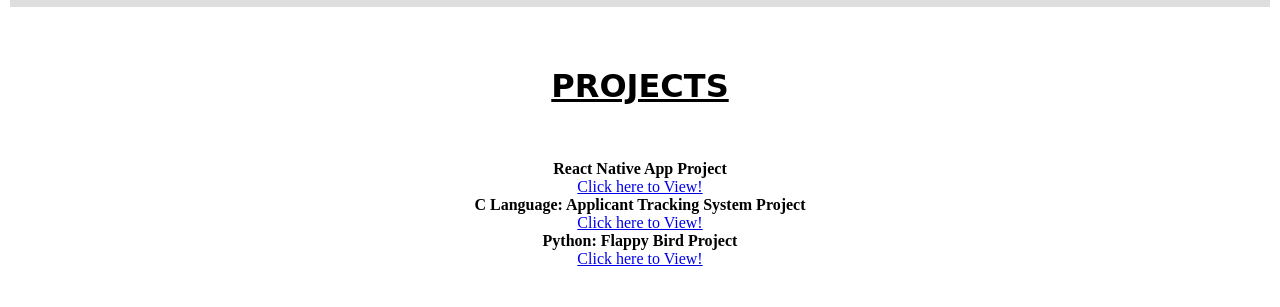
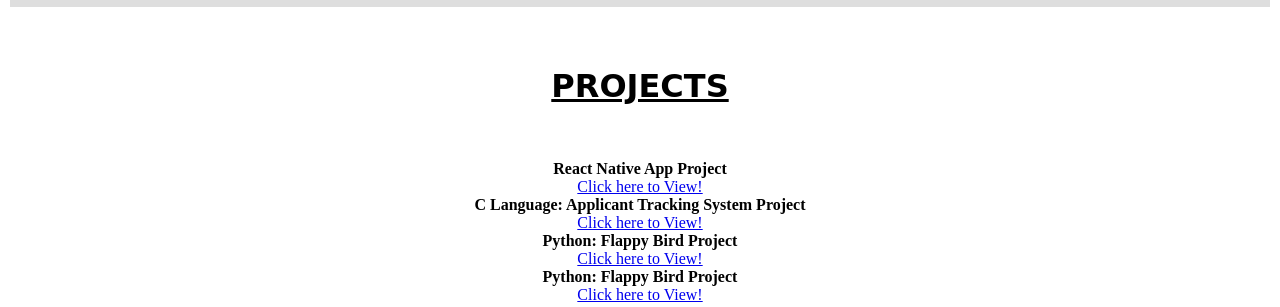
Before and after one commit to Nav-3299/Navpreet_Kaur.github.io, a plain HTML site: page index.html in a window 1280 px wide. Shown: the part 1098-1405 px from the top of the page. Drawn offline with Linux system fonts and the light colour scheme; a web font is replaced by a local one.

Commit message:
Update index.html

```diff
--- a/index.html
+++ b/index.html
@@ -97,6 +97,10 @@
             <br>
             <h4 class="h-quaternary">Python: Flappy Bird Project</h4>
             <a href="https://drive.google.com/file/d/1cI8hNQUg-AhA19K2VBv9eWvhzlnasrce/view?usp=sharing"> Click here to View!</a>
+             <br>
+            <h4 class="h-quaternary">Python: Flappy Bird Project</h4>
+            <a href="https://drive.google.com/file/d/1y6G-B3JOEmjVIknFwNrKmsH9BrCK5liv/view?usp=sharing"> Click here to View!</a>
+
 
 
         </div>
```
